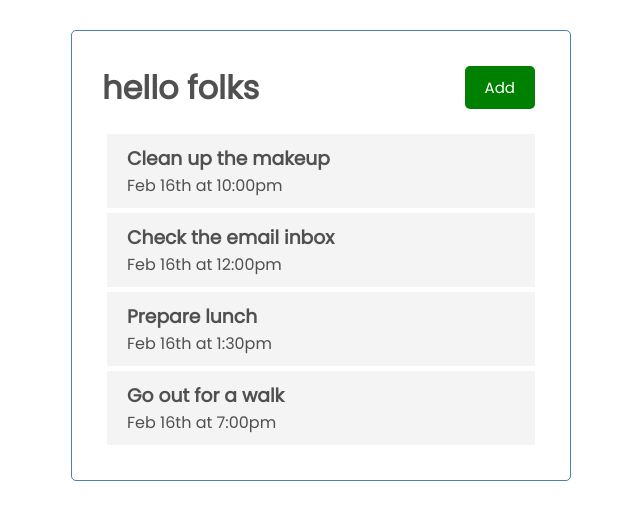
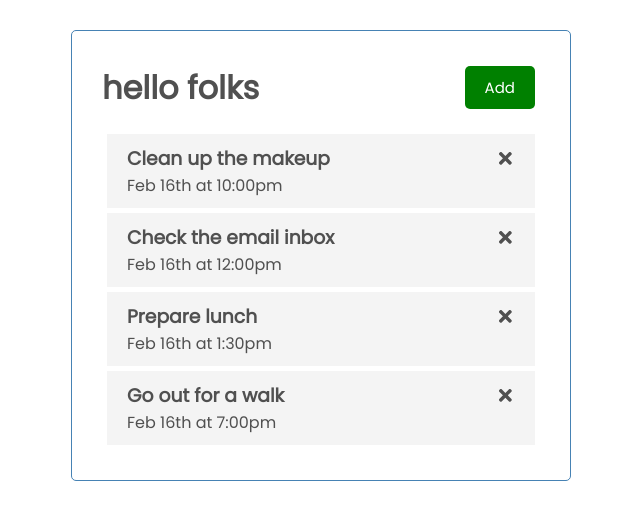
Before and after one commit to arb1ona/React-Advanced, a React (Create React App) app: page / in a window 1280 px wide. Shown: the top 520 px of the page, without its empty margins (319-959 px from the left). Built offline with nearby package versions, Linux system fonts and the light colour scheme.

Commit message:
React icons

```diff
--- a/package.json
+++ b/package.json
@@ -8,6 +8,7 @@
     "@testing-library/user-event": "^12.1.10",
     "react": "^17.0.1",
     "react-dom": "^17.0.1",
+    "react-icons": "^4.2.0",
     "react-scripts": "4.0.2",
     "web-vitals": "^1.0.1"
   },
--- a/src/components/Task.js
+++ b/src/components/Task.js
@@ -1,7 +1,12 @@
+import { FaTimes } from "react-icons/fa";
+
 const Task = ({ item }) => {
   return (
     <div className="task">
-      <h3>{item.text}</h3>
+      <h3>
+        {item.text}
+        <FaTimes style={{ color: "red", cursor: "pointer" }} />
+      </h3>
       <p>{item.day}</p>
     </div>
   );
```
Also changed, not shown: 1 other file (tests, documents, lock files or other folders).
